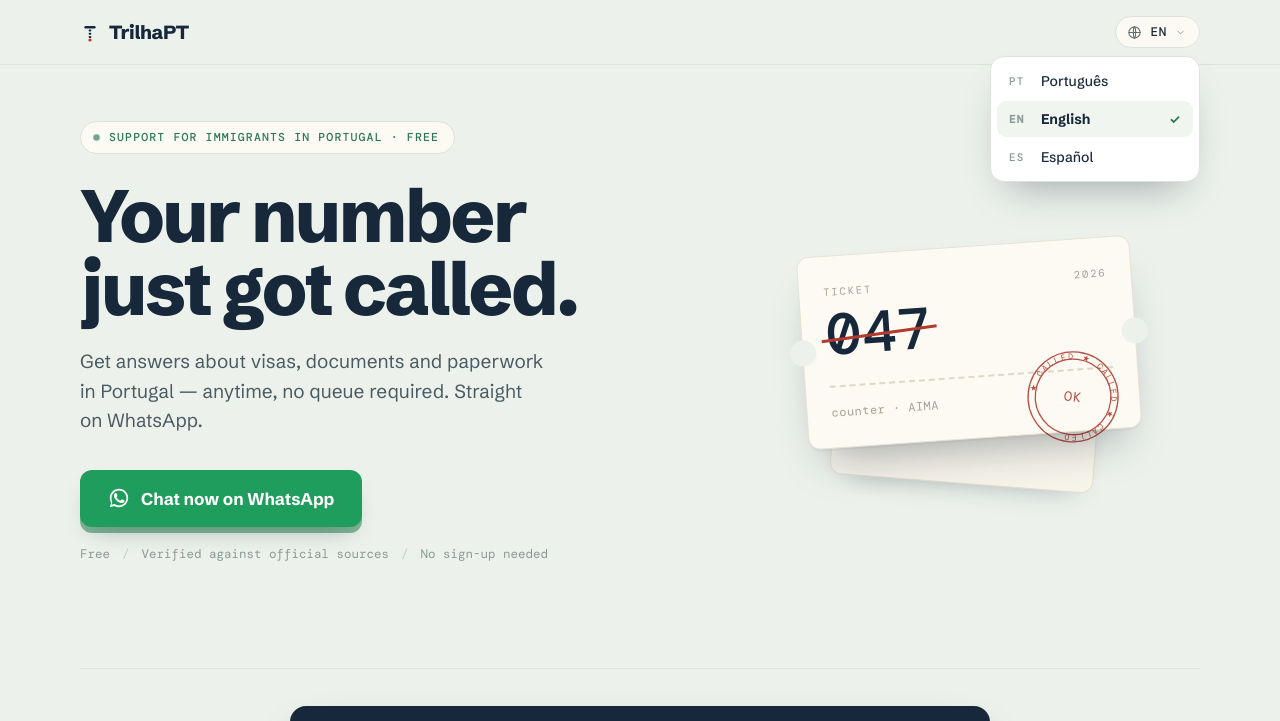
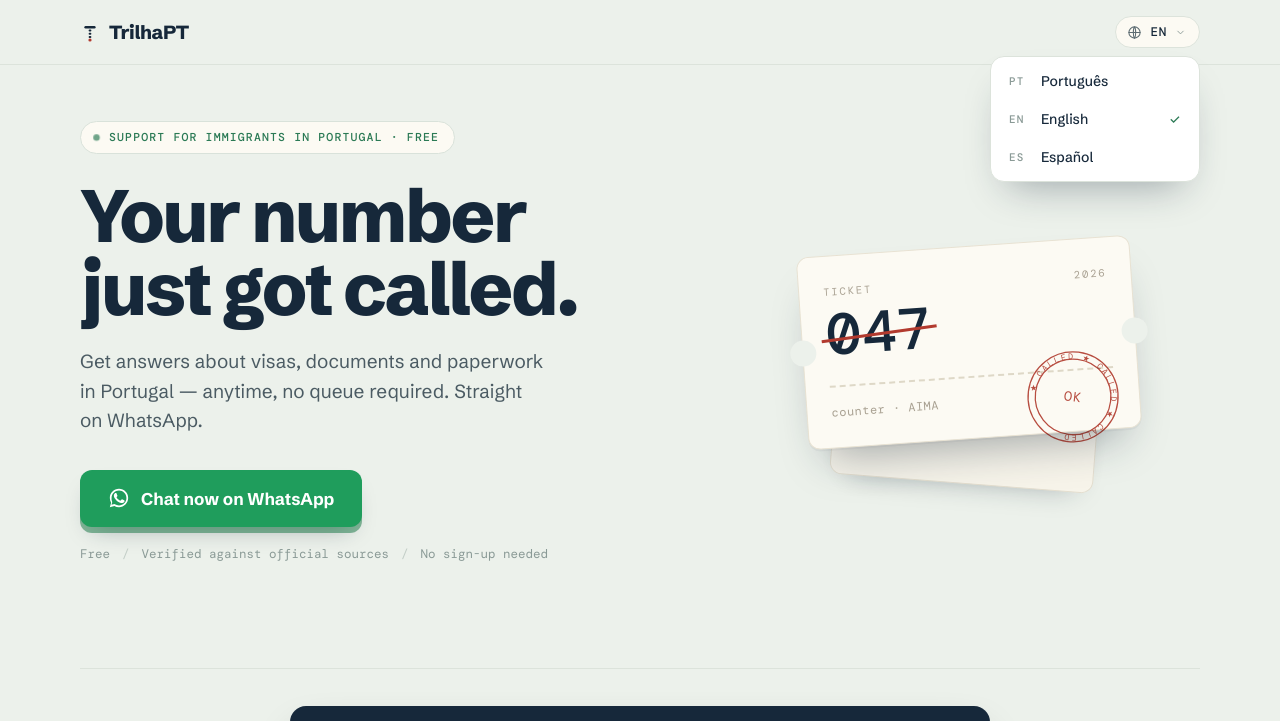
Before and after one commit to ideiascautelosas/trilhapt.com, a plain HTML site: page index.html in a window 1280 px wide. Both pictures are taken after a click on the button "EN". Shown: the top 721 px of the page. Drawn offline with nearby package versions, Linux system fonts and the light colour scheme.

Commit message:
fix: rowStyle

```diff
--- a/index.html
+++ b/index.html
@@ -36,7 +36,7 @@
       <sc-if value="{{ langOpen }}" hint-placeholder-val="{{ false }}">
         <div role="listbox" style="position:absolute;right:0;top:calc(100% + 8px);min-width:196px;max-height:288px;overflow-y:auto;background:#fff;border:1px solid #DCE3DB;border-radius:14px;padding:6px;box-shadow:0 20px 40px -18px rgba(22,40,58,.4);display:flex;flex-direction:column;gap:2px;">
           <sc-for list="{{ langOptions }}" as="opt" hint-placeholder-count="3">
-            <button type="button" role="option" onClick="{{ opt.select }}" style="{{ opt.rowStyle }}" style-hover="background:#F1F5F0">
+            <button type="button" role="option" onClick="{{ opt.select }}" style="display:flex;align-items:center;gap:10px;width:100%;text-align:left;border:none;cursor:pointer;padding:9px 12px;border-radius:9px;font-family:inherit;font-size:14px;background:transparent;color:#16283A;font-weight:500;" style-hover="background:#F1F5F0">
               <span style="font-family:'DM Mono',monospace;font-size:11px;letter-spacing:.1em;color:#8A9A96;width:22px;flex-shrink:0;">{{ opt.short }}</span>
               <span style="flex:1;">{{ opt.label }}</span>
               <span style="color:#2B7A55;font-size:13px;width:12px;">{{ opt.tick }}</span>
@@ -646,9 +646,6 @@
         label: l.label,
         short: l.short,
         tick: l.code === lang ? "✓" : "",
-        rowStyle: "display:flex;align-items:center;gap:10px;width:100%;text-align:left;border:none;cursor:pointer;padding:9px 12px;border-radius:9px;font-family:inherit;font-size:14px;background:"
-          + (l.code === lang ? "#F1F5F0" : "transparent")
-          + ";color:#16283A;font-weight:" + (l.code === lang ? "700" : "500") + ";",
         select: () => { this.setLang(l.code); this.setState({ langOpen: false }); }
       })),
       privacyOpen: !!this.state.privacyOpen,
```
